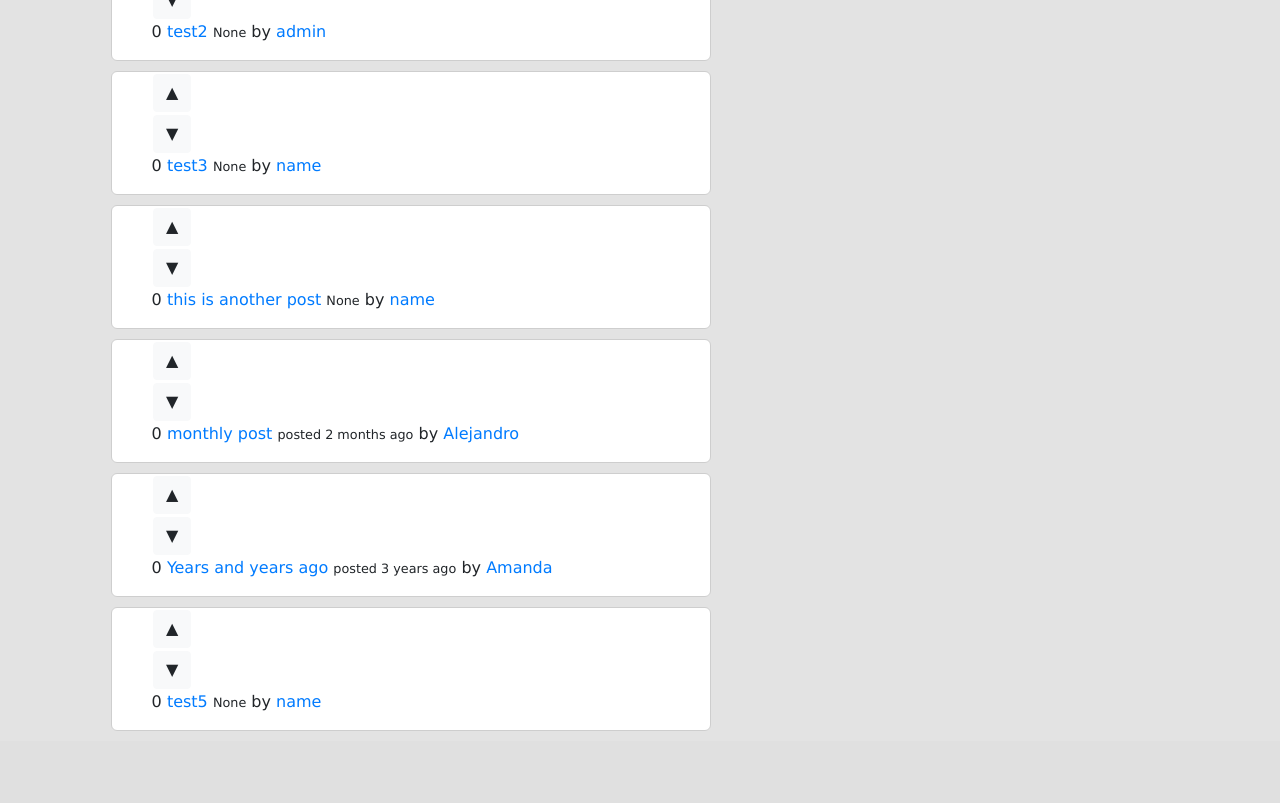
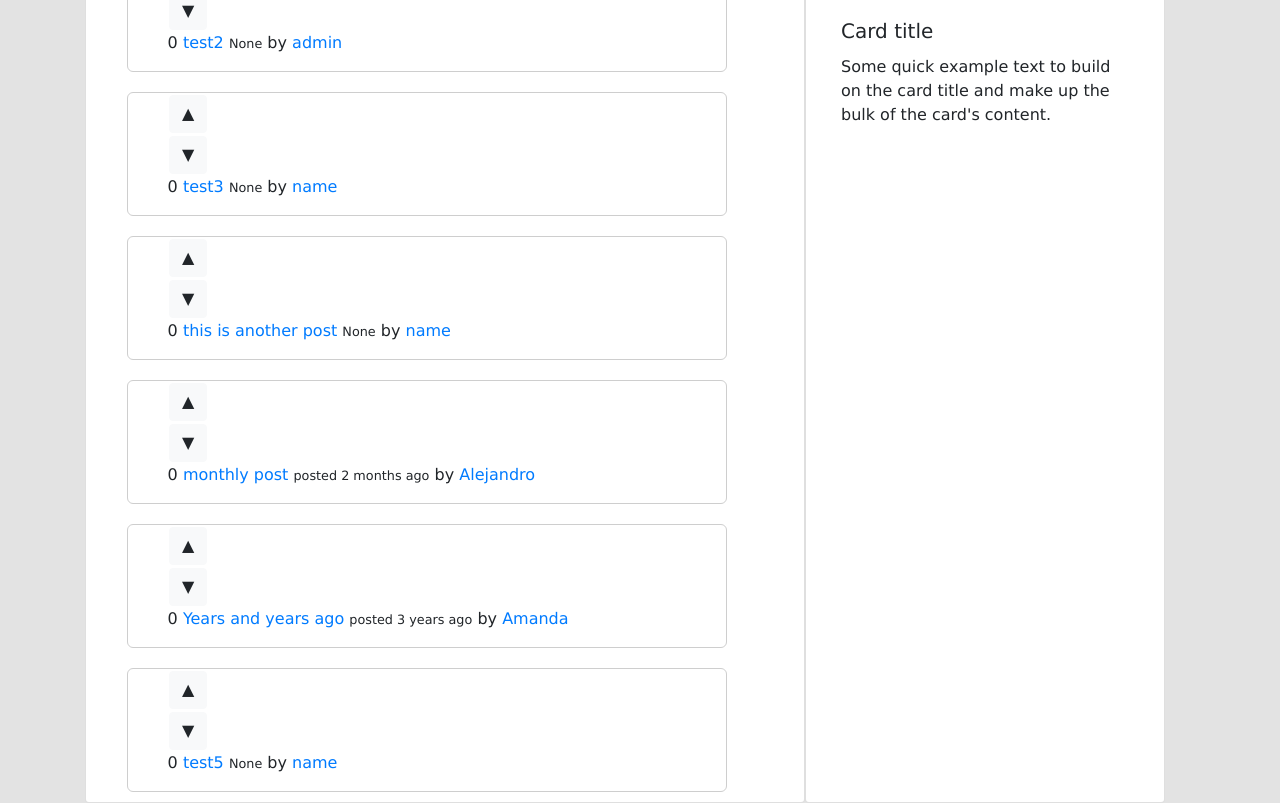
Before and after one commit to aa-ag/redditclone, a Django app: page / in a window 1280 px wide. Shown: the part 315-1118 px from the top of the page. Before the commit the page ends 1046 px from the top, so only its background shows below. Run offline with Django 3.2, Linux system fonts and the light colour scheme; data comes from the database, SQL or seed files in the repository; some libraries are stand-ins or nearby versions.

Commit message:
added side card

```diff
--- a/posts/templates/posts/home.html
+++ b/posts/templates/posts/home.html
@@ -2,14 +2,16 @@
 
 {% block content %}
 
+<div class="row col-12">
+    <div class="card col-8">
+        <div>
             <a href="{% url 'posts:create' %}" class="btn btn-dark" id="newpost">new post</a>
+        </div>
 
         {% for post in posts.all %}
-
         <div class="single_post">
             <ul style="list-style-type:none;">
                 <li>
-
                     <!-- TO DO: maybe add JS to make voting more performant -->
 
                     <form method="POST" action="{% url 'posts:upvote' post.id %}">
@@ -30,7 +32,16 @@
                 </li>
             </ul>
         </div>
+        {% endfor %}
+    </div>
 
-{% endfor %}
+    <div class="card col-4">
+        <img class="card-img-top" src="https://images.pexels.com/photos/20787/pexels-photo.jpg?cs=srgb&dl=adorable-animal-cat-20787.jpg&fm=jpg" alt="Card image cap">
+        <div class="card-body">
+            <h5 class="card-title">Card title</h5>
+            <p class="card-text">Some quick example text to build on the card title and make up the bulk of the card's content.</p>
+        </div>
+    </div>
+</div>
 
 {% endblock %}
--- a/templates/base.html
+++ b/templates/base.html
@@ -37,7 +37,8 @@
 		{% endif %}
 
 		<div class="dropleft">
-			<button class="btn btn-light dropdown-toggle" type="button" id="dropdownMenuButton" data-toggle="dropdown" aria-haspopup="true" aria-expanded="false">
+			<button class="btn btn-light dropdown-toggle" type="button" id="dropdownMenuButton"
+			data-toggle="dropdown" aria-haspopup="true" aria-expanded="false">
 				.
 			</button>
 			<div class="dropdown-menu" aria-labelledby="dropdownMenuButton">
@@ -46,9 +47,11 @@
 		</div>
 	</nav>
 
-	<div class="container">
-		{% block content %}
-		{% endblock %}
+	<div class="wrapper">
+		<div class="container">
+			{% block content %}
+			{% endblock %}
+		</div>
 	</div>
 
 <script src="https://code.jquery.com/jquery-3.5.1.slim.min.js" integrity="sha384-DfXdz2htPH0lsSSs5nCTpuj/zy4C+OGpamoFVy38MVBnE+IbbVYUew+OrCXaRkfj" crossorigin="anonymous"></script>
```
Also changed, not shown: static/css/style.css (line endings or trailing spaces). Lines whose indentation alone changed are shown as unchanged.
